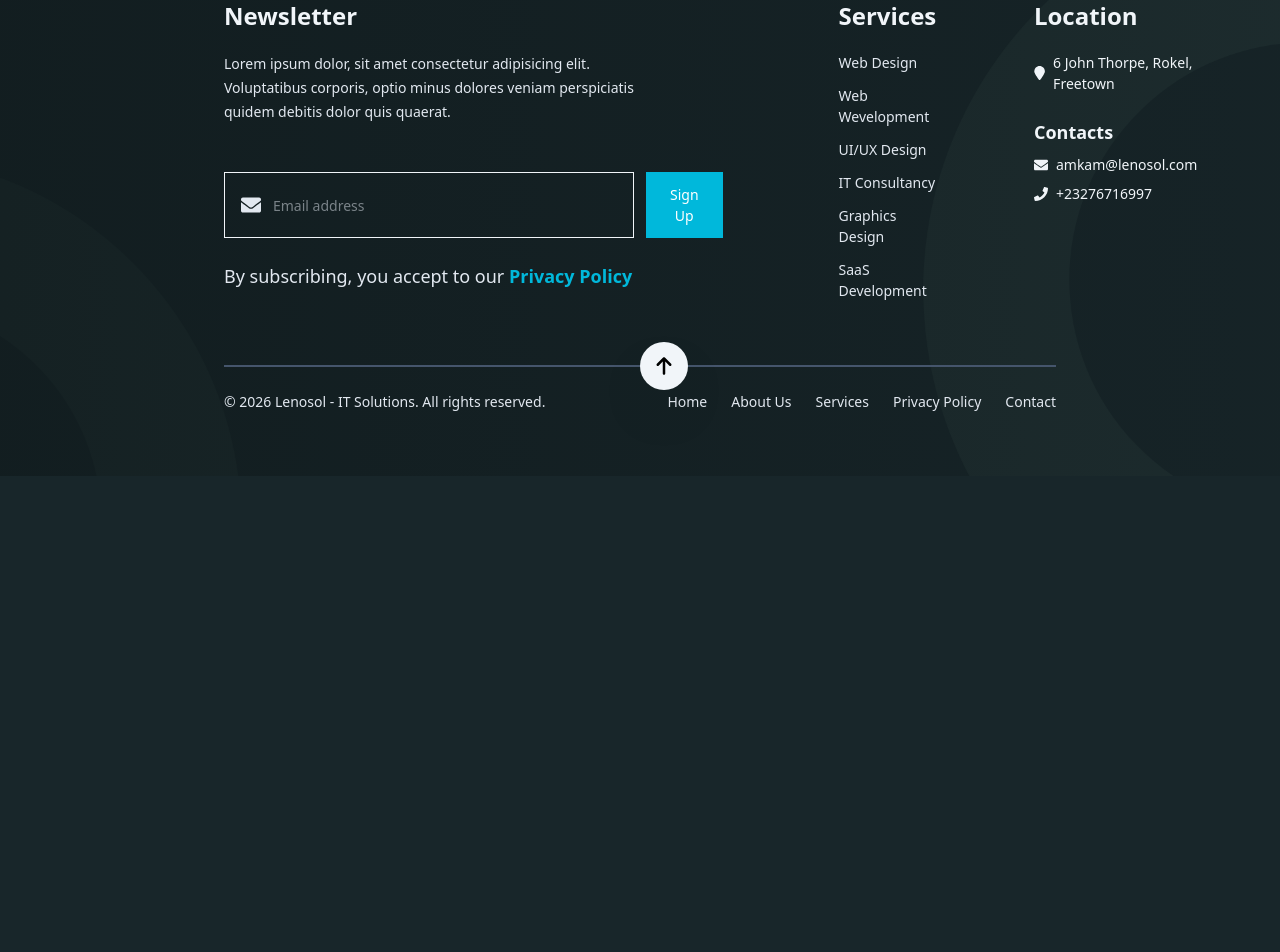
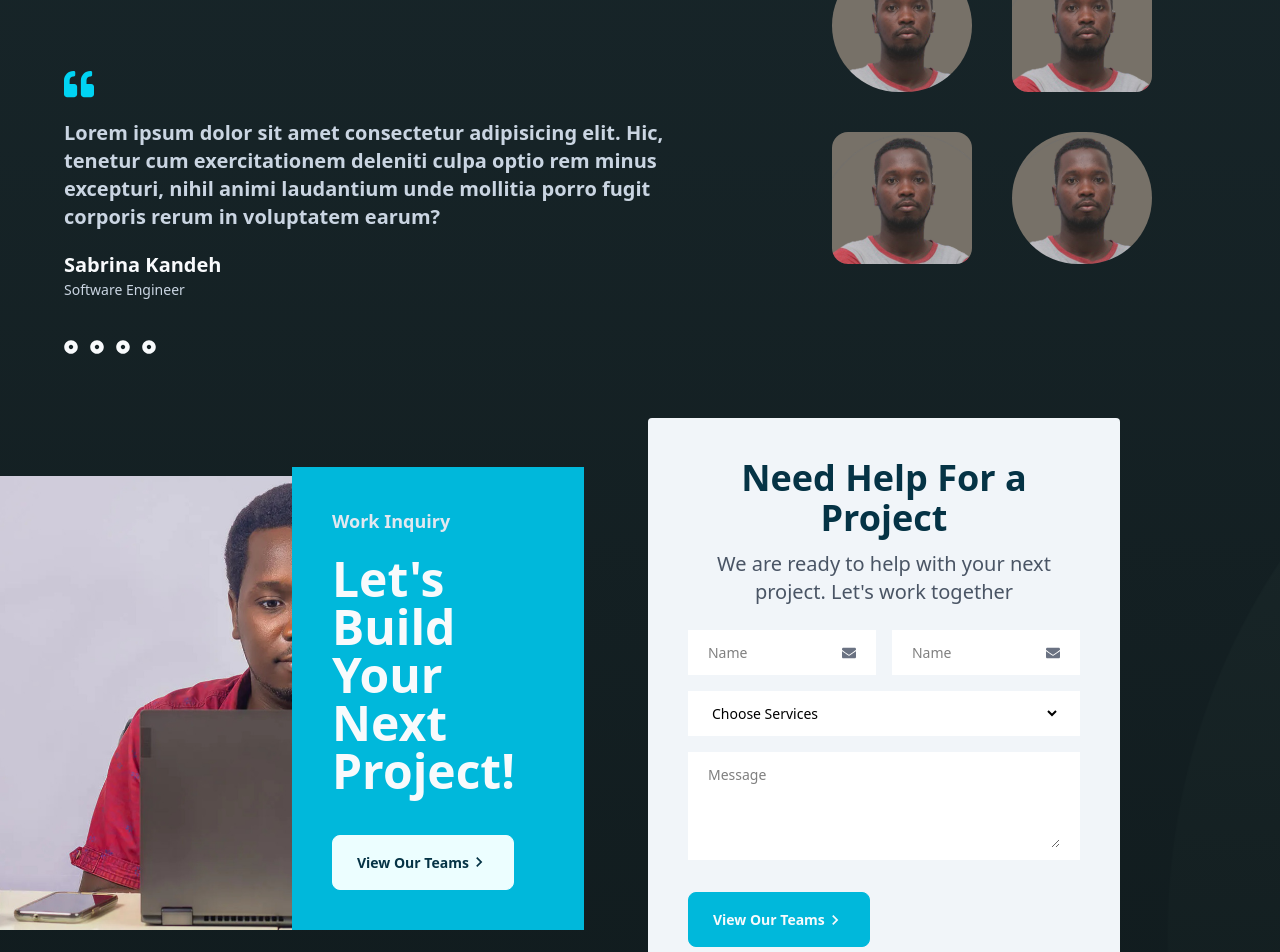
Before and after one commit to AmaduKamara/lenosol.dev, a Next.js app: page / in a window 1280 px wide. Shown: the part 6540-7492 px from the top of the page. Before the commit the page ends 7016 px from the top, so only its background shows below. Built offline with nearby package versions, Linux system fonts and the light colour scheme.

Commit message:
Complete client and contact sections on home npage

```diff
--- /dev/null
+++ b/app/components/testimonials.jsx
@@ -0,0 +1,157 @@
+import Image from "next/image";
+import { FaDotCircle, FaEnvelope, FaQuoteLeft } from "react-icons/fa";
+
+import client1 from "@/app/images/team-member.png";
+import amkam from "../Amkam.jpg";
+import Link from "next/link";
+import { MdKeyboardArrowRight } from "react-icons/md";
+
+const Testimonials = () => {
+  return (
+    <section className='py-24 home-about'>
+      <div className='container mx-auto md:px-16 flex gap-10 items-center'>
+        <div className='w-3/5'>
+          <p className='text-slate-200 text-xl font-bold'>Clients Feedback</p>
+          <h2 className='text-slate-100 font-bold text-2xl md:text-3xl lg:text-5xl mt-3'>
+            What 20+ People Say
+            <span className='font-thin'>About Us</span>{" "}
+          </h2>
+
+          <p className='text-3xl text-cyan-400 mt-16'>
+            <FaQuoteLeft />{" "}
+          </p>
+
+          <p className='mt-5 text-xl leading-7 text-slate-300 font-semibold md:pr-16'>
+            Lorem ipsum dolor sit amet consectetur adipisicing elit. Hic,
+            tenetur cum exercitationem deleniti culpa optio rem minus excepturi,
+            nihil animi laudantium unde mollitia porro fugit corporis rerum in
+            voluptatem earum?
+          </p>
+
+          <h5 className='text-slate-50 font-semibold text-xl mt-5'>
+            Sabrina Kandeh
+          </h5>
+          <p className='text-slate-300'>Software Engineer</p>
+
+          <div className='flex items-center mt-10'>
+            <div className='flex gap-3'>
+              <FaDotCircle className='text-slate-50 cursor-pointer' />
+              <FaDotCircle className='text-slate-50 cursor-pointer' />
+              <FaDotCircle className='text-slate-50 cursor-pointer' />
+              <FaDotCircle className='text-slate-50 cursor-pointer' />
+            </div>
+          </div>
+        </div>
+
+        <div className='w-2/5 p-16 flex flex-col gap-10'>
+          <div className='flex items-center gap-10'>
+            <div>
+              <Image src={client1} alt='Client' className='rounded-full' />
+            </div>
+            <div>
+              <Image src={client1} alt='Client' className='rounded-2xl' />
+            </div>
+          </div>
+
+          <div className='flex items-center gap-10'>
+            <div>
+              <Image src={client1} alt='Client' className='rounded-2xl' />
+            </div>
+            <div>
+              <Image src={client1} alt='Client' className='rounded-full' />
+            </div>
+          </div>
+        </div>
+      </div>
+
+      <div className='flex items-center gap-16 mt-16 pr-40'>
+        <div className='w-5/9 relative clear-start'>
+          <Image src={amkam} alt='Amkam' className='w-full' />
+          <div className='bg-cyan-500 w-1/2 absolute bottom-0 right-0 p-10'>
+            <p className='text-slate-200 font-bold text-lg'>Work Inquiry</p>
+            <h4 className='mt-5 text-5xl text-slate-50 font-bold'>
+              Let&apos;s Build Your Next Project!
+            </h4>
+            <Link href='/contact' className='mt-10 block'>
+              <button
+                type='button'
+                className='flex items-center cursor-pointer py-4 px-6  bg-cyan-50 text-cyan-950 hover:text-cyan-50 font-bold border border-cyan-50 hover:bg-transparent transition-all ease-in-out duration-300 rounded-lg'
+              >
+                View Our Teams
+                <MdKeyboardArrowRight size={20} />
+              </button>
+            </Link>
+          </div>
+        </div>
+
+        <form className='w-4/9 bg-slate-100 p-10 rounded'>
+          <h3 className='text-cyan-950 font-bold text-center text-4xl'>
+            Need Help For a Project
+          </h3>
+          <p className='mt-3 text-center text-xl text-gray-600'>
+            We are ready to help with your next project. Let&apos;s work
+            together
+          </p>
+
+          <div className='mt-6'>
+            <div className='flex gap-4 items-center'>
+              <div className='flex items-center bg-white py-2 md:py-3 px-5 flex-1 relative'>
+                <input
+                  type='text'
+                  placeholder='Name'
+                  className='focus:outline-none w-full pr-5'
+                />
+                <FaEnvelope className='absolute top-0 right-0 mr-5 mt-4 text-gray-500' />
+              </div>
+              <div className='flex items-center bg-white py-2 md:py-3 px-5 flex-1 relative'>
+                <input
+                  type='text'
+                  placeholder='Name'
+                  className='focus:outline-none w-full pr-5'
+                />
+                <FaEnvelope className='absolute top-0 right-0 mr-5 mt-4 text-gray-500' />
+              </div>
+            </div>
+            <div className='flex items-center bg-white py-2 md:py-3 px-5 flex-1 relative mt-4'>
+              <select
+                type='text'
+                placeholder='Name'
+                className='focus:outline-none w-full pr-5'
+              >
+                <option>Choose Services</option>
+                <option value=''>Web Design</option>
+                <option value=''>Web Wevelopment</option>
+                <option value=''>UI/UX Design</option>
+                <option value=''>IT Consultancy</option>
+                <option value=''>Graphics Design</option>
+                <option value=''>SaaS Development</option>
+              </select>
+            </div>
+
+            <div className='flex items-center bg-white py-2 md:py-3 px-5 flex-1 relative mt-4'>
+              <textarea
+                rows={4}
+                placeholder='Message'
+                className='w-full focus:outline-none'
+              ></textarea>
+            </div>
+
+            <div>
+              <Link href='/contact' className='mt-8 block'>
+                <button
+                  type='button'
+                  className='flex items-center cursor-pointer py-4 px-6  bg-cyan-500 text-slate-50 hover:text-cyan-950 font-bold border border-cyan-500 hover:bg-transparent transition-all ease-in-out duration-300 rounded-lg'
+                >
+                  View Our Teams
+                  <MdKeyboardArrowRight size={20} />
+                </button>
+              </Link>
+            </div>
+          </div>
+        </form>
+      </div>
+    </section>
+  );
+};
+
+export default Testimonials;
--- a/app/page.tsx
+++ b/app/page.tsx
@@ -2,6 +2,7 @@ import HomeHero from "./components/home-hero";
 import HomeAbout from "./components/home-about";
 import HomeServices from "./components/home-services";
 import HomeProfessionalTeams from "./components/home-professional-teams";
+import Testimonials from "./components/testimonials";
 
 const Home = () => {
   return (
@@ -10,6 +11,7 @@ const Home = () => {
       <HomeAbout />
       <HomeServices />
       <HomeProfessionalTeams />
+      <Testimonials />
     </>
   );
 };
```
